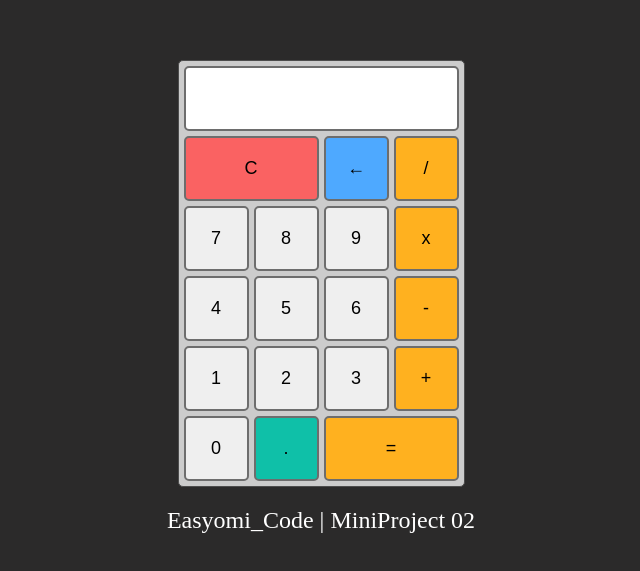
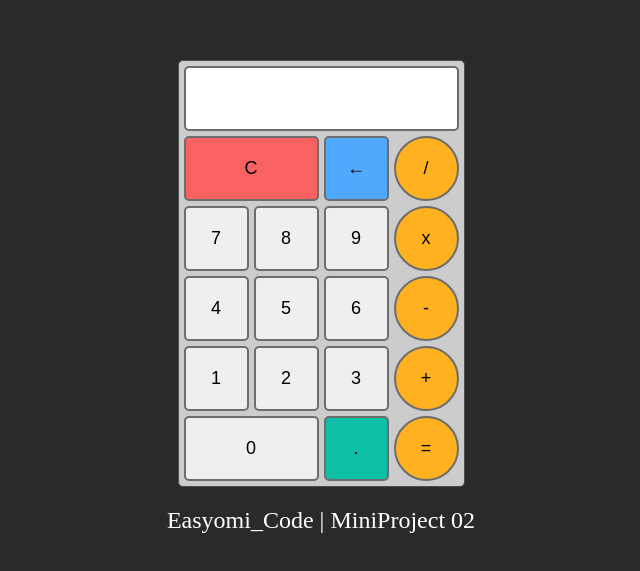
Before and after one commit to easyomi-code/MiniProject, a plain HTML site: page mini02/index.html in a window 1280 px wide. Shown: the part 103-674 px from the top of the page, without its empty margins (319-959 px from the left). Drawn offline with Linux system fonts and the light colour scheme; files whose address does not match are found by name.

Commit message:
style.css

```diff
--- a/mini02/style.css
+++ b/mini02/style.css
@@ -17,7 +17,7 @@ body {
   width: 287px;
   border: 1px solid #4d4d4d;
   border-radius: 5px;
-  background-color: #ccc;
+  background-color: #cccccc;
   padding: 5px;
 }
 
@@ -59,6 +59,7 @@ body {
 
 .calculator form .operator {
   background-color: rgb(255, 177, 31);
+  border-radius: 50px;
 }
 
 .calculator form .operator:hover {
@@ -86,8 +87,12 @@ body {
   grid-column: span 2;
 }
 
+.calculator form .zero {
+  grid-column: span 2;
+}
+
 .calculator form .result {
-  grid-column: span 2;
+  grid-column: span 1;
 }
 
 .title {
```
